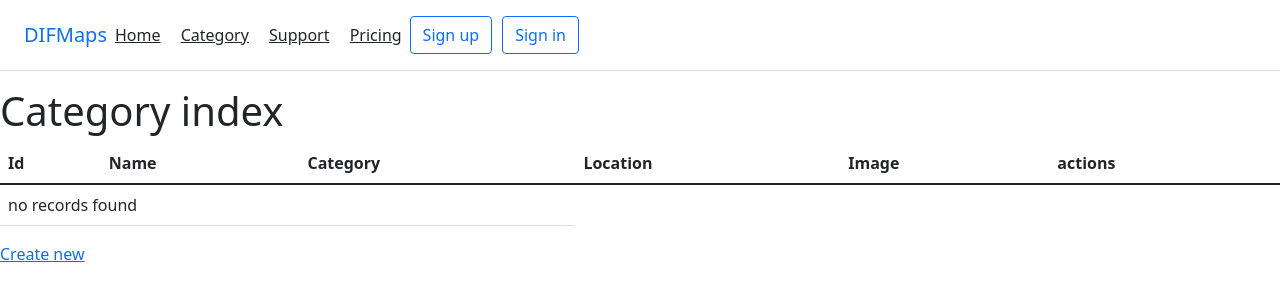
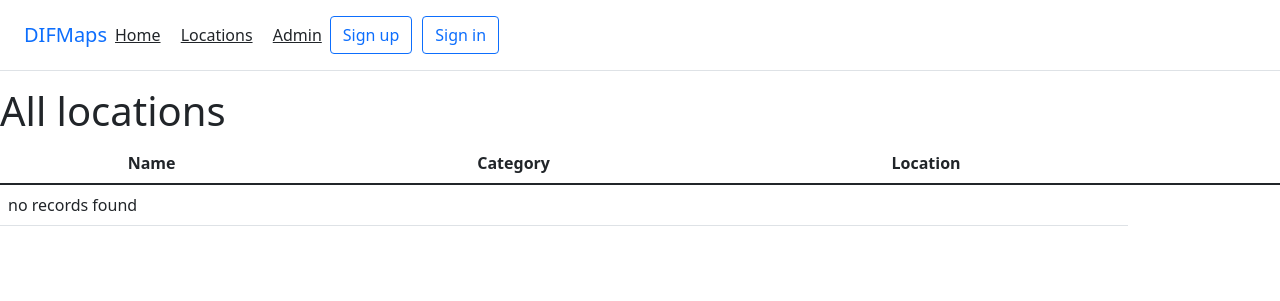
Before and after one commit to glennblok/DIFMaps, a Symfony app: template templates/category/index.html.twig in a window 1280 px wide. Shown: the top 301 px of the page. Run offline with Twig, Linux system fonts and the light colour scheme; the template is opened without the code that fills it, so the values that code supplies are empty; some libraries are stand-ins or nearby versions.

Commit message:
Initial commit

```diff
--- a/composer.json
+++ b/composer.json
@@ -11,6 +11,7 @@
         "doctrine/doctrine-bundle": "^2.5",
         "doctrine/doctrine-migrations-bundle": "^3.2",
         "doctrine/orm": "^2.11",
+        "easycorp/easyadmin-bundle": "^4.0",
         "phpdocumentor/reflection-docblock": "^5.3",
         "phpstan/phpdoc-parser": "^1.2",
         "sensio/framework-extra-bundle": "^6.1",
@@ -21,6 +22,7 @@
         "symfony/flex": "^2",
         "symfony/form": "6.0.*",
         "symfony/framework-bundle": "6.0.*",
+        "symfony/google-mailer": "6.0.*",
         "symfony/http-client": "6.0.*",
         "symfony/intl": "6.0.*",
         "symfony/mailer": "6.0.*",
@@ -40,6 +42,7 @@
         "symfony/validator": "6.0.*",
         "symfony/web-link": "6.0.*",
         "symfony/yaml": "6.0.*",
+        "symfonycasts/reset-password-bundle": "^1.13",
         "symfonycasts/verify-email-bundle": "^1.9",
         "twig/extra-bundle": "^2.12|^3.0",
         "twig/twig": "^2.12|^3.0"
--- a/config/bundles.php
+++ b/config/bundles.php
@@ -13,4 +13,6 @@ return [
     Symfony\Bundle\SecurityBundle\SecurityBundle::class => ['all' => true],
     Twig\Extra\TwigExtraBundle\TwigExtraBundle::class => ['all' => true],
     SymfonyCasts\Bundle\VerifyEmail\SymfonyCastsVerifyEmailBundle::class => ['all' => true],
+    EasyCorp\Bundle\EasyAdminBundle\EasyAdminBundle::class => ['all' => true],
+    SymfonyCasts\Bundle\ResetPassword\SymfonyCastsResetPasswordBundle::class => ['all' => true],
 ];
--- a/src/Controller/CategoryController.php
+++ b/src/Controller/CategoryController.php
@@ -11,7 +11,7 @@ use Symfony\Component\HttpFoundation\Request;
 use Symfony\Component\HttpFoundation\Response;
 use Symfony\Component\Routing\Annotation\Route;
 
-#[Route('/category')]
+#[Route('/location')]
 class CategoryController extends AbstractController
 {
     #[Route('/', name: 'category_index', methods: ['GET'])]
--- a/templates/base.html.twig
+++ b/templates/base.html.twig
@@ -23,9 +23,9 @@
         <h5 class="my-0 mr-md-auto font-weight-normal" ><a style="text-decoration: none;" href="/">DIFMaps</a></h5>
         <nav class="my-2 my-md-0 mr-md-3">
             <a class="p-2 text-dark" href="/">Home</a>
-            <a class="p-2 text-dark" href="/category">Category</a>
-            <a class="p-2 text-dark" href="#">Support</a>
-            <a class="p-2 text-dark" href="#">Pricing</a>
+            <a class="p-2 text-dark" href="/location">Locations</a>
+            <a class="p-2 text-dark" href="/admin">Admin</a>
+
         </nav>
         {% if app.user %}
             <a class="btn btn-outline-primary" href="/logout">Sign out</a>
--- a/templates/category/edit.html.twig
+++ b/templates/category/edit.html.twig
@@ -1,9 +1,9 @@
 {% extends 'base.html.twig' %}
 
-{% block title %}Edit Category{% endblock %}
+{% block title %}Edit Location{% endblock %}
 
 {% block body %}
-    <h1>Edit Category</h1>
+    <h1>Edit Location</h1>
 
     {{ include('category/_form.html.twig', {'button_label': 'Update'}) }}
 
--- a/templates/category/index.html.twig
+++ b/templates/category/index.html.twig
@@ -1,32 +1,31 @@
 {% extends 'base.html.twig' %}
 
-{% block title %}Category index{% endblock %}
+{% block title %}List of locations{% endblock %}
 
 {% block body %}
-    <h1>Category index</h1>
+    <h1>All locations</h1>
 
     <table class="table">
         <thead>
             <tr>
-                <th>Id</th>
-                <th>Name</th>
-                <th>Category</th>
-                <th>Location</th>
-                <th>Image</th>
-                <th>actions</th>
+
+                <th style="text-align:center;">Name</th>
+                <th style="text-align:center;">Category</th>
+                <th style="text-align:center;">Location</th>
+                <th></th>
+                <th></th>
             </tr>
         </thead>
         <tbody>
         {% for category in categories %}
             <tr>
-                <td>{{ category.id }}</td>
-                <td>{{ category.name }}</td>
-                <td>{{ category.category }}</td>
-                <td>{{ category.location }}</td>
-                <td>{{ category.image }}</td>
+
+                <td style="text-align:center;">{{ category.name }}</td>
+                <td style="text-align:center;">{{ category.category }}</td>
+                <td style="text-align:center;">{{ category.location }}</td>
+                <td style="text-align:center;"><img src="/{{ category.image }}" alt="ad" width="300" height="200" style="float:right;"></td>
                 <td>
-                    <a href="{{ path('category_show', {'id': category.id}) }}">show</a>
-                    <a href="{{ path('category_edit', {'id': category.id}) }}">edit</a>
+                    <a style="margin-top:83px;" class="btn btn-success" href="{{ path('category_show', {'id': category.id}) }}">show</a>
                 </td>
             </tr>
         {% else %}
@@ -37,5 +36,5 @@
         </tbody>
     </table>
 
-    <a href="{{ path('category_new') }}">Create new</a>
+
 {% endblock %}
--- a/templates/category/new.html.twig
+++ b/templates/category/new.html.twig
@@ -1,9 +1,9 @@
 {% extends 'base.html.twig' %}
 
-{% block title %}New Category{% endblock %}
+{% block title %}New Location{% endblock %}
 
 {% block body %}
-    <h1>Create new Category</h1>
+    <h1>Create new Location</h1>
 
     {{ include('category/_form.html.twig') }}
 
--- a/templates/security/login.html.twig
+++ b/templates/security/login.html.twig
@@ -10,7 +10,7 @@
 
     {% if app.user %}
         <div class="mb-3">
-            You are logged in as {{ app.user.username }}, <a href="{{ path('app_logout') }}">Logout</a>
+            You are logged in , <a href="{{ path('app_logout') }}">Logout</a>
         </div>
     {% endif %}
 
@@ -38,5 +38,6 @@
     <button class="btn btn-lg btn-primary" type="submit">
         Sign in
     </button>
+    <a class="btn btn-lg btn-primary" href="/reset-password">forgot password</a>
 </form>
 {% endblock %}
```
Also changed, not shown: templates/admin/dashboard.html.twig (added, +25 -0 lines), templates/category/show.html.twig (+4 -7 lines), templates/default/index.html.twig (+5 -6 lines), 5 other files.
